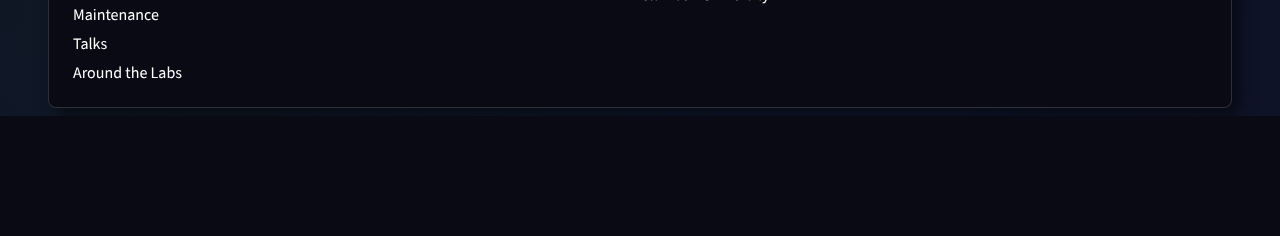
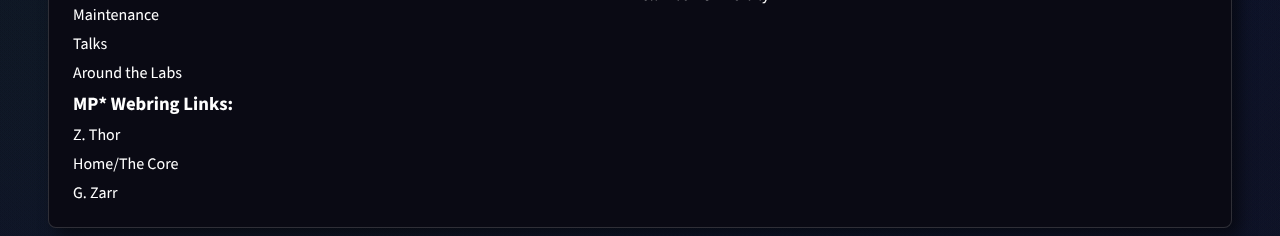
Before and after one commit to lavajuno/mp451_s25, a plain HTML site: page index.html in a window 1280 px wide. Shown: the part 2834-3070 px from the top of the page. Before the commit the page ends 2950 px from the top, so only its background shows below. Drawn offline with Linux system fonts and the light colour scheme.

Commit message:
Add webring links

```diff
--- a/index.html
+++ b/index.html
@@ -529,6 +529,13 @@
                     <li><a href="#maintenance">Maintenance</a></li>
                     <li><a href="#talks">Talks</a></li>
                     <li><a href="#aroundthelabs">Around the Labs</a></li>
+                    <li><h3>MP* Webring Links:</h3></li>
+
+                    <li><a href="http://web2.clarkson.edu/projects/cosi/sp2025/students/thorntzm">Z. Thor</a></li>
+
+                    <li><a href="https://lin-web.clarkson.edu/projects/cosi/sp2025/">Home/The Core</a></li>
+
+                    <li><a href="http://web2.clarkson.edu/projects/cosi/sp2025/students/zarriegp">G. Zarr</a></li>
                 </ul>
                 <section id="copyright" class="footer_info">
                     <h3>Juno Meifert</h3>
```
